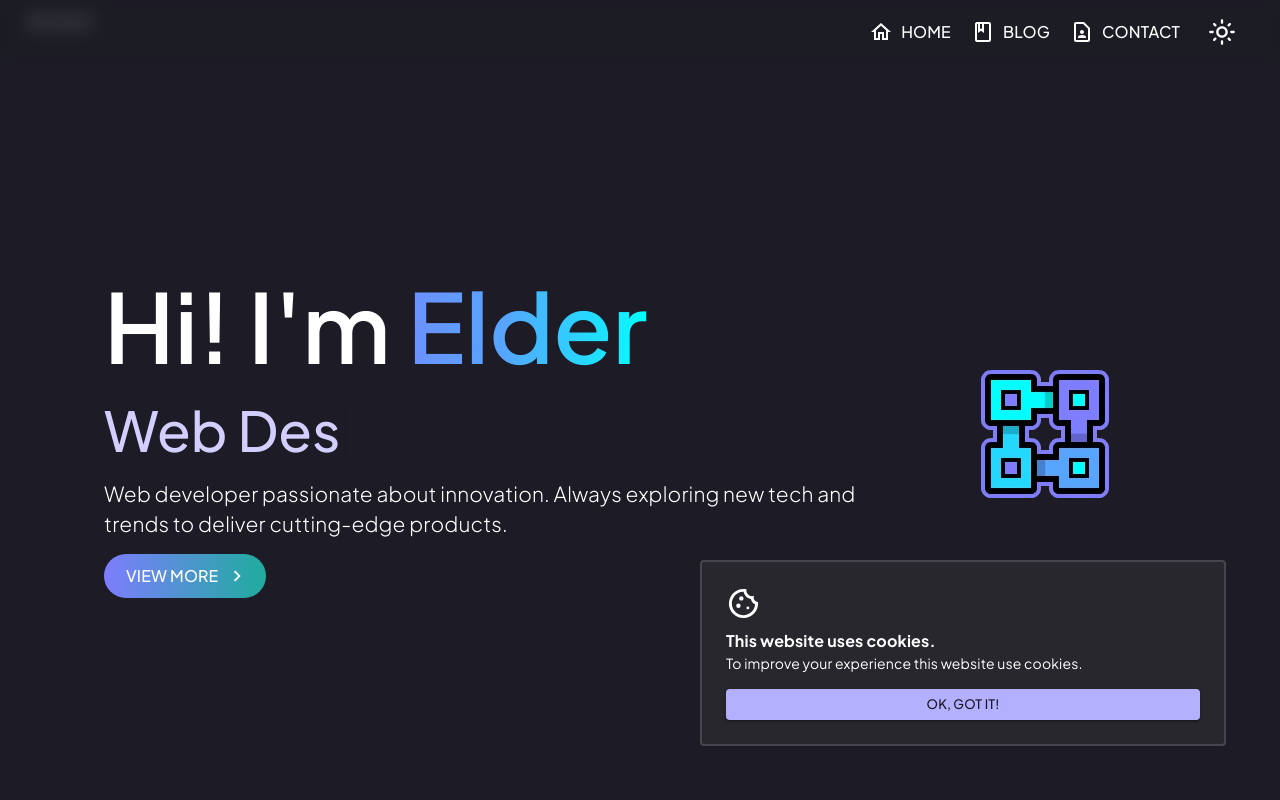
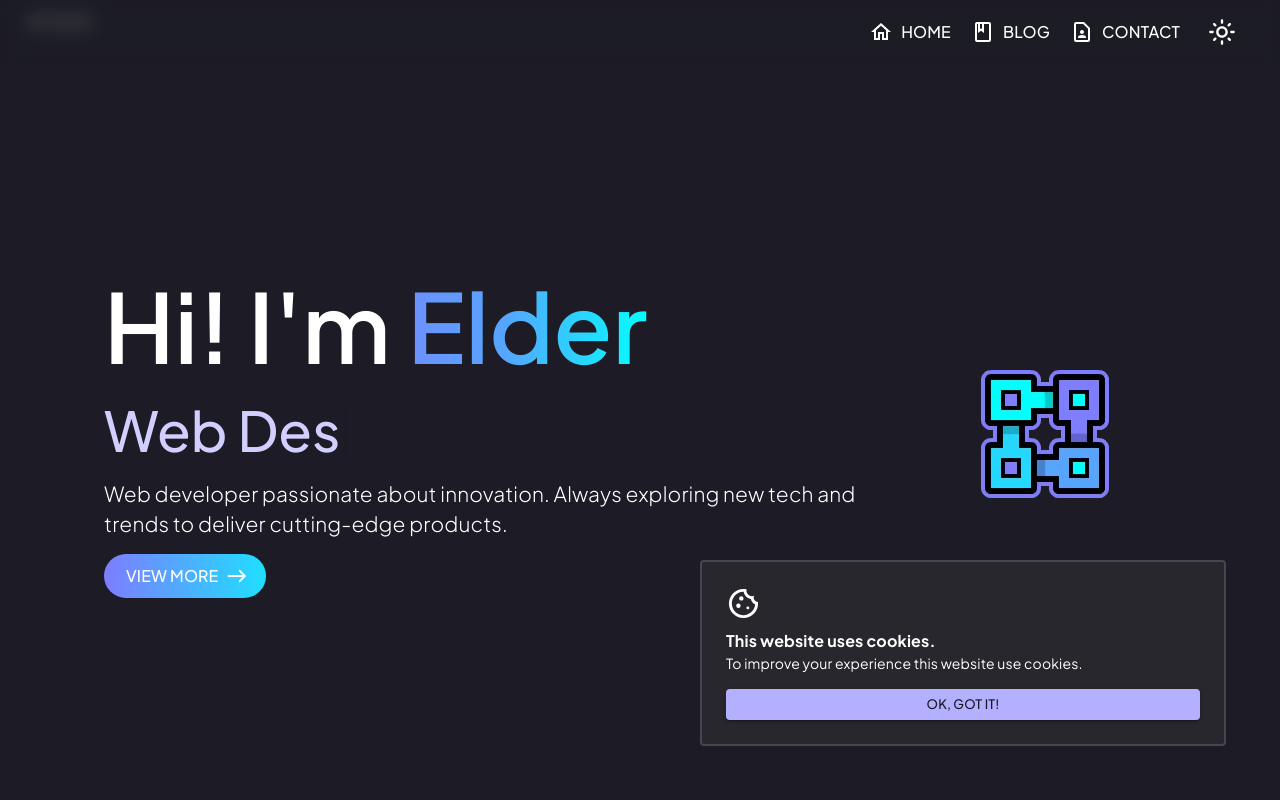
Before and after one commit to Elder-Meyer/personal-portfolio, a React (Vite) app: page / in a window 1280 px wide. Shown: the top 800 px of the page. Built offline with nearby package versions, Linux system fonts and the light colour scheme.

Commit message:
4.3.3 Update button gradiant colors and icon

```diff
--- a/src/views/home/Presentation/Presentation.jsx
+++ b/src/views/home/Presentation/Presentation.jsx
@@ -1,5 +1,5 @@
 import { useTranslation } from 'react-i18next'
-import { ArrowCircleRight, ArrowRight, East, FileDownloadOutlined, KeyboardArrowRight } from '@mui/icons-material'
+import { East } from '@mui/icons-material'
 import cube from '../../../assets/img/principal/cube-glow.webp'
 import Typewriter from 'typewriter-effect'
 import { useMediaQuery, styled, Box, Button, Card, Container, Grid, Stack, Toolbar, Tooltip, Typography } from '@mui/material'
@@ -50,7 +50,7 @@ const CaptionInfo = ({t}) => {
         <GradientButton variant="contained" size="large" disableElevation
           component={Link}
           to={'/about-me'}
-          endIcon={<KeyboardArrowRight />}
+          endIcon={<East />}
         >
           {t('home.presentation.viewmoreinfo')}
         </GradientButton>
@@ -123,7 +123,7 @@ export const CaptionName = styled("span")(({ theme })=>({
 export const GradientButton = styled(Button)(({ theme })=>({
   fontSize: "1rem",
   color: "#fff",
-  background: "linear-gradient(90deg, #7d7dff, #00bc7d, #00cccc, #7d7dff)",
+  background: "linear-gradient(90deg, #7d7dff, #00ffff, #00cccc, #7d7dff)",
   // background: "linear-gradient(90deg, #7d7dff, #00ffc0, #00ffff, #7d7dff)",
   backgroundSize: "400%",
   borderRadius: "24px",
```
